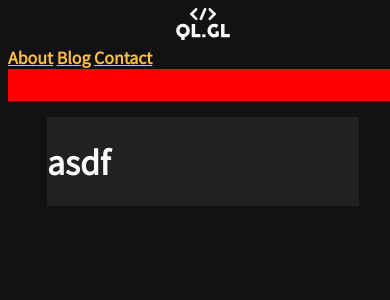
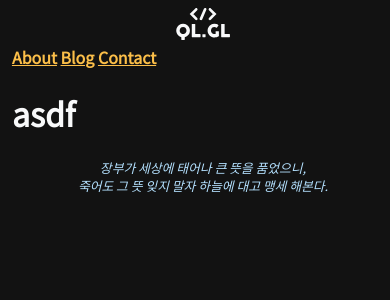
Before and after one commit to shellcodesniper/svelte, a SvelteKit app: page / in a window 390 px wide. Shown: the top 300 px of the page. Built offline with nearby package versions, Linux system fonts and the light colour scheme.

Commit message:
feat: footer

```diff
--- a/src/components/navbar/Navbar.svelte
+++ b/src/components/navbar/Navbar.svelte
@@ -1,14 +1,11 @@
 <style>
-  .inline-navbar-container {
-
-  }
 </style>
 
 <script lang="ts">
   import LogoNavBar from '$components/logo/logo_navbar.svelte';
 </script>
 
-<div class="inline-navbar">
+<header>
   <div class="inline-navbar-container">
     <div class="inline-navbar-logo">
       <a href="/">
@@ -21,4 +18,4 @@
       <a href="/contact">Contact</a>
     </div>
   </div>
-</div>
+</header>
--- a/src/routes/+layout.svelte
+++ b/src/routes/+layout.svelte
@@ -4,37 +4,35 @@
 </script>
 
 <style>
-  .inline-main-flex-box {
-    display: flex;
-    flex-direction: column;
-    width: 80vw;
-    /* min-height: 100vh; */
-    margin: 1rem 10vw 0.38rem 10vw;
-    background-color: var(--second-bg);
-  }
-
-  .inline-main-inner-flex-box {
-    display: inline-block;
-    flex-direction: column;
+  .inline-main {
+    display: block;
     align-items: center;
     justify-content: center;
   }
-
-  .spacer {
-    background-color: red;
-    height: 2rem;
+  @media (max-width: 800px) {
+    .inline-jumper {
+      display: block;
+      text-align: center;
+    }
   }
 
+  @media (min-width: 800px) {
+    .inline-jumper {
+      width: 0.5rem;
+      display: inline-block;
+    }
+  }
 </style>
 
-<NavBar />
-<div class="spacer"></div>
-<div class="inline-main-flex-box">
-  <!-- NAVBAR -->
+<!-- Maybe Mobile Navbar -->
+<div class="css-container">
+  <NavBar />
+  <!-- <header>NAVBAR</header> -->
 
-  <div id="flex-box" class="inline-main-inner-flex-box">
+  <main id="main-box" class="inline-main">
     <slot />
-  </div>
+  </main>
+  <footer><span>장부가 세상에 태어나 큰 뜻을 품었으니,<div class="inline-jumper"></div>죽어도 그 뜻 잊지 말자 하늘에 대고 맹세 해본다.</span></footer>
   <!-- MAIN CONTENT -->
 </div>
 <!-- MAIN CONTAINER -->
--- a/static/global.css
+++ b/static/global.css
@@ -10,6 +10,9 @@
   --third-bg: #2f2f2f;
   --fourth-bg: #3f3f3f;
   --fifth-bg: #4f4f4f;
+
+
+  --footer-text: #B4E1FF;
 
   --primary-text: #f8f9fa;
 
@@ -33,9 +36,9 @@
 @font-face {
   font-family: 'Noto Sans KR';
   font-style: normal;
-  font-weight: 400;
+  font-weight: 200, 400;
   font-display: swap; /* NOTE : 글꼴이 로딩되면서, 스와핑 */
-  src: url('https://fonts.googleapis.com/css2?family=Noto+Sans+KR&display=swap') format('woff2');
+  src: url('https://fonts.googleapis.com/css2?family=Noto+Sans+KR:wght@200;400&display=swap') format('woff2');
   unicode-range: U+1100-11FF, U+3130-318F, U+A960-A97F, U+AC00-D7A3, U+D7B0-D7FF;
 }
 /* NOTE : 한글 폰트 정의 */
@@ -72,7 +75,21 @@ body {
   min-width: 100%;
 }
 
-/* HACK : Global Html, Body Setting */
+footer {
+  display: block;
+  text-align: center;
+}
+
+footer > span {
+  font-style: italic;
+  font-weight: 200;
+  font-size: 0.8rem;
+  padding-top: 0.1rem;
+  line-height: 0.9rem;
+  color: var(--footer-text);
+}
+
+/* HACK : Global Html, Body, Main, Footer Setting */
 
 h1, h2, h3, h4, h5 ,h6, a, p, span, li, ul, ol, blockquote, pre, code, input, textarea {
   font-family: inherit;
@@ -99,9 +116,30 @@ input.input-box, textarea {
   background: var(--input-background-color);
 }
 
+
 /* HACK : INPUT, TEXTAREA Filling */
 
-.css-main-container {
-  width: 100%;
-  height: 100%;
-}
+
+@media all and (max-width: 800px) {
+  .css-container {
+    margin: 0 auto;
+    width: 98vw;
+    min-height: 100vh;
+    margin: 0 auto;
+  }
+  footer {
+    font-weight: 200;
+    line-height: 1rem;
+  }
+} /* TYPE : Mobile */
+
+@media all and (min-width: 800px) {
+  .css-container {
+    margin: 0 auto;
+    width: 80vw;
+    min-height: 100vh;
+    margin: 1rem 10vw 0.38rem 10vw;
+  }
+
+} /* TYPE : Desktop */
+/* HACK : Media Query */
```
